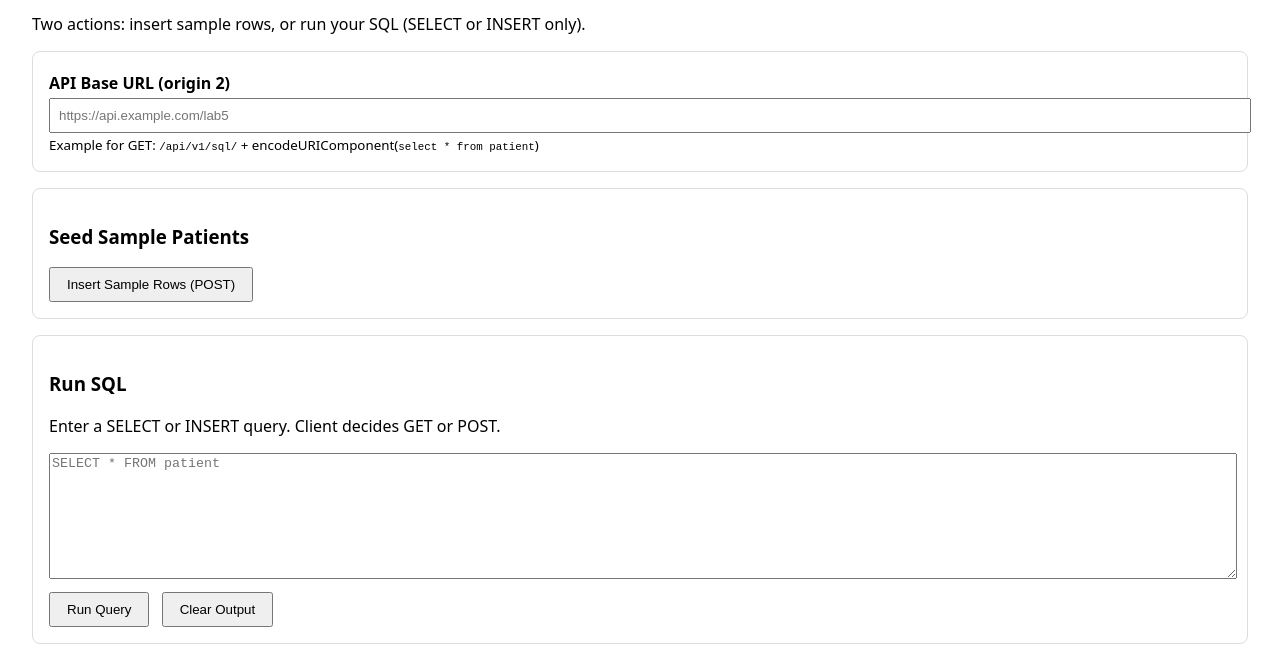
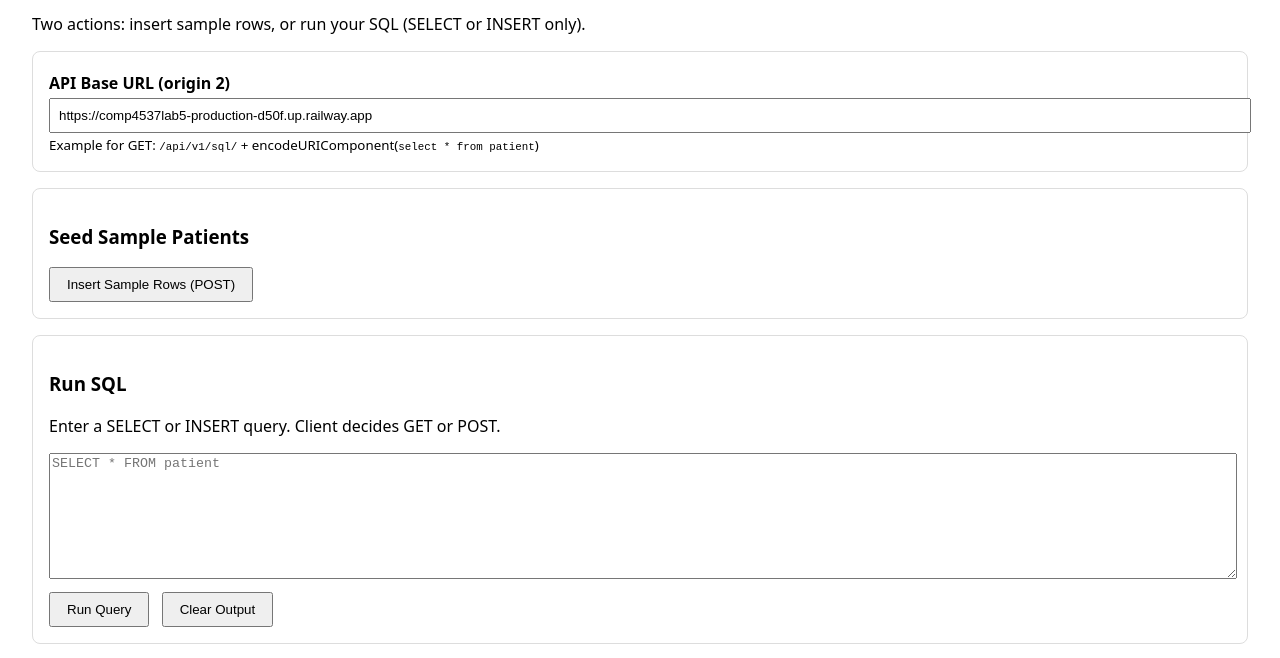
Before and after one commit to ZhaoqiuD/COMP4537Lab5, a plain HTML site: page server1/index.html in a window 1280 px wide. Shown: the part 78-736 px from the top of the page. Drawn offline with Linux system fonts and the light colour scheme.

Commit message:
Added api to function only

```diff
--- a/server1/index.html
+++ b/server1/index.html
@@ -1,4 +1,4 @@
-<!-- ChatGPT-4o-mini was used to help draft this page (https://chat.openai.com/) -->
+<!-- ChatGPT-5 assisted (https://chat.openai.com/) -->
 <!doctype html>
 <html lang="en">
   <head>
@@ -46,8 +46,12 @@
       <pre id="output">(no output yet)</pre>
     </div>
 
-    <script src="ui-strings.js"></script>
     <script>
+      const UI = {
+        enterApi: 'Please enter your API Base URL (origin 2).',
+        noSql: 'Please enter a SELECT or INSERT statement.',
+        onlySI: 'Only SELECT or INSERT statements are allowed in this lab.',
+      };
 
       const els = {
         apiBase: document.getElementById('apiBase'),
@@ -59,7 +63,7 @@
       };
 
       const norm = (s) => String(s || '').trim();
-      const upper = (s) => norm(s).replace(/^;+|;+$/g,'').replace(/\s+/g,' ').toUpperCase();
+      const upper = (s) => norm(s).replace(/^;+|;+$/g, '').replace(/\s+/g, ' ').toUpperCase();
 
       function print(obj) {
         els.output.textContent = typeof obj === 'string' ? obj : JSON.stringify(obj, null, 2);
@@ -76,8 +80,8 @@
       }
 
       els.seedBtn.addEventListener('click', async () => {
-          const base = norm(els.apiBase.value);
-          if (!base) return alert(UI.enterApi);
+        const base = norm(els.apiBase.value);
+        if (!base) return alert(UI.enterApi);
         try {
           const { ok, data } = await postJSON(base.replace(/\/$/, '') + '/api/v1/seed', {});
           print(ok ? data : { error: true, ...data });
@@ -94,7 +98,6 @@
 
         const kind = upper(sql);
         if (kind.startsWith('SELECT')) {
-          // GET path encoding entire SQL
           const url = base.replace(/\/$/, '') + '/api/v1/sql/' + encodeURIComponent(sql);
           try {
             const res = await fetch(url);
@@ -123,16 +126,14 @@
       els.clearBtn.addEventListener('click', () => {
         print('(cleared)');
       });
-    </script>
-  </body>
-  </html>
-      // Prefill API base with localhost if empty
-      (function initDefaults(){
+
+      // Prefill API base with deployed backend by default
+      (function initDefaults() {
         const saved = localStorage.getItem('lab5_api_base');
         if (saved) {
           els.apiBase.value = saved;
         } else {
-          els.apiBase.value = 'http://localhost:8080';
+          els.apiBase.value = 'https://comp4537lab5-production-d50f.up.railway.app';
         }
       })();
 
@@ -140,3 +141,6 @@
         const base = norm(els.apiBase.value);
         if (base) localStorage.setItem('lab5_api_base', base);
       });
+    </script>
+  </body>
+</html>
```
